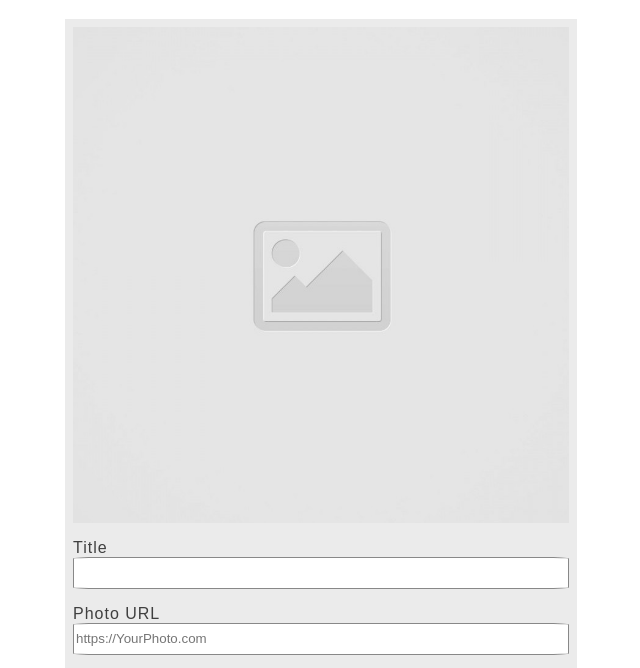
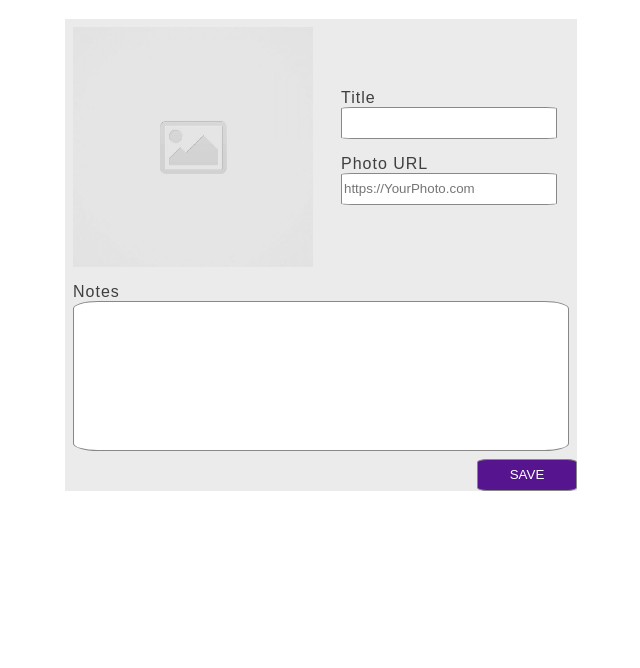
Before and after one commit to Quintin-Russell/code-journal, a website: page index.html in a window 1280 px wide. Shown: the part 119-787 px from the top of the page, without its empty margins (319-959 px from the left). Drawn offline with Linux system fonts and the light colour scheme.

Commit message:
added full screen dynamic formatting and updated button position #1

```diff
--- a/css/layout.css
+++ b/css/layout.css
@@ -17,15 +17,8 @@
 .column-half {
   width: 100%;
   padding: 0 0.75rem;
-}
-
-.column {
   display: flex;
   flex-direction: column;
-}
-
-.column-half {
-  width: 50%;
 }
 
 .img {
@@ -38,15 +31,20 @@
   align-items: center;
 }
 
-.width100 {
-  width: 100%;
-}
-
 @media screen and (min-width: 768px) {
   .container {
     max-width: 900px;
     flex-basis: calc(100% / 3);
   }
+
+  .column-half {
+    width: 50%;
+  }
+}
+
+.justify-rt {
+  width: 100%;
+  justify-content: flex-end;
 }
 
 @media screen and (max-width: 767px) {
--- a/index.html
+++ b/index.html
@@ -25,26 +25,33 @@
     <div class="column padding heebo">
     <div class="padding form-header">Code Journal</div>
     <h1 class="padding">New Entry</h1>
-    <form id= "form" class="column center form" action="">
-        <div class="img center padding">
+
+    <form id= "form" class="column center form row" action="">
+      <div class="img center padding column-half">
           <img class="img" src="images/placeholder-image-square.jpg" alt="placeholder-img">
         </div>
-        <div class="column padding width100">
-          <label for="title">Title</label>
-          <input class="input" type="text" id="title" name="title" required>
+
+        <div class="column-half">
+          <div class="column-full padding">
+            <label for="title">Title</label>
+            <input class="input" type="text" id="title" name="title" required>
+          </div>
+          <div class="column-full padding">
+            <label for="photourl">Photo URL</label>
+            <input class="input" type="url" id="photourl" name="photourl" placeholder="https://YourPhoto.com" required>
+          </div>
         </div>
-        <div class="column padding width100">
-          <label for="photourl">Photo URL</label>
-          <input class="input" type="url" id="photourl" name="photourl" placeholder="https://YourPhoto.com" required>
-        </div>
-        <div class="column padding width100">
+
+        <div class="column-full padding">
           <label for="notes">Notes</label>
           <input class="input notes" type="textarea" id="notes" name="notes" required>
         </div>
-        <div class="column width100">
+
+        <div class="row justify-rt">
           <button type="submit" class="input button">SAVE</button>
         </div>
       </form>
+
     </div>
     </div>
 
--- a/js/main.js
+++ b/js/main.js
@@ -20,8 +20,7 @@ $form.addEventListener('submit', function (event) {
   const $title = $form.elements.title.value;
   const $imgUrl = $img.getAttribute('src');
   const $text = $form.elements.notes.value;
-  // console.log("imgUrl", $imgUrl)
-  // console.log("title", $title)
+
   var entry = {
     entryID: entrynum,
     title: $title,
```
